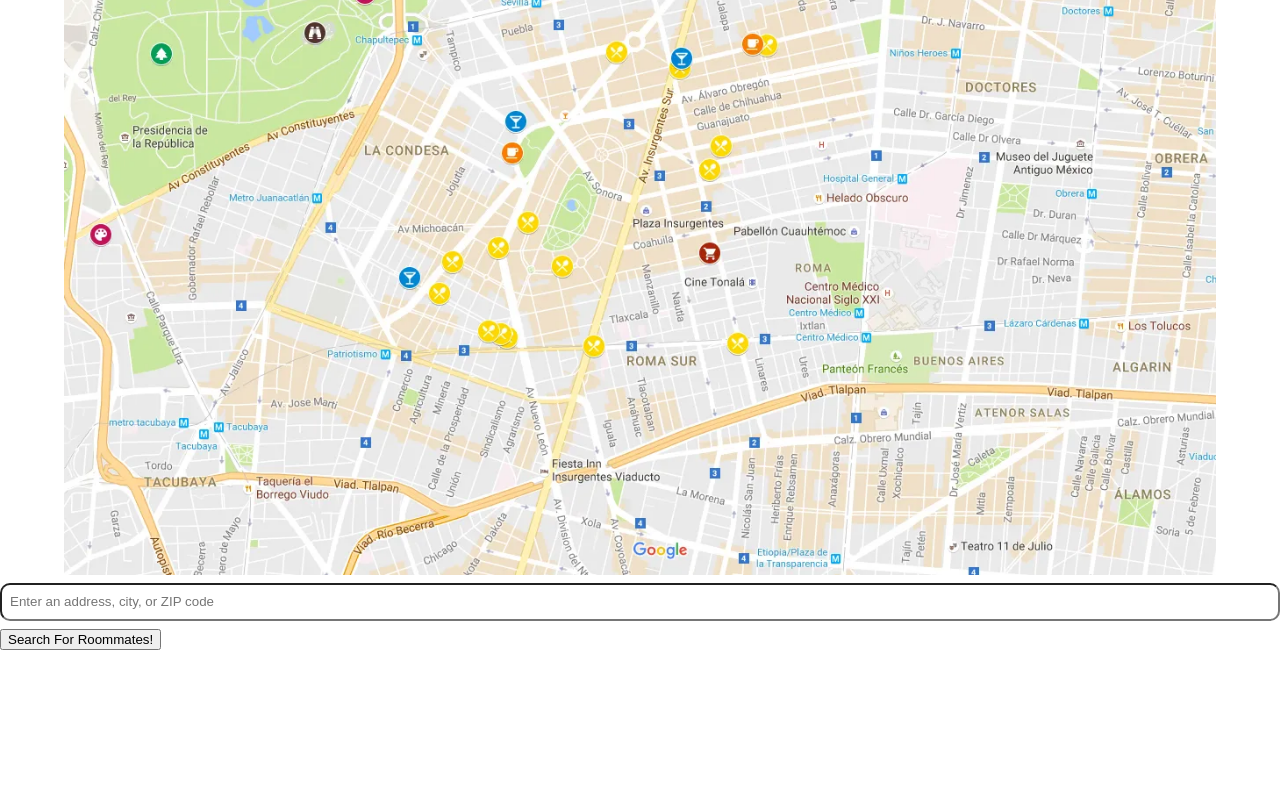
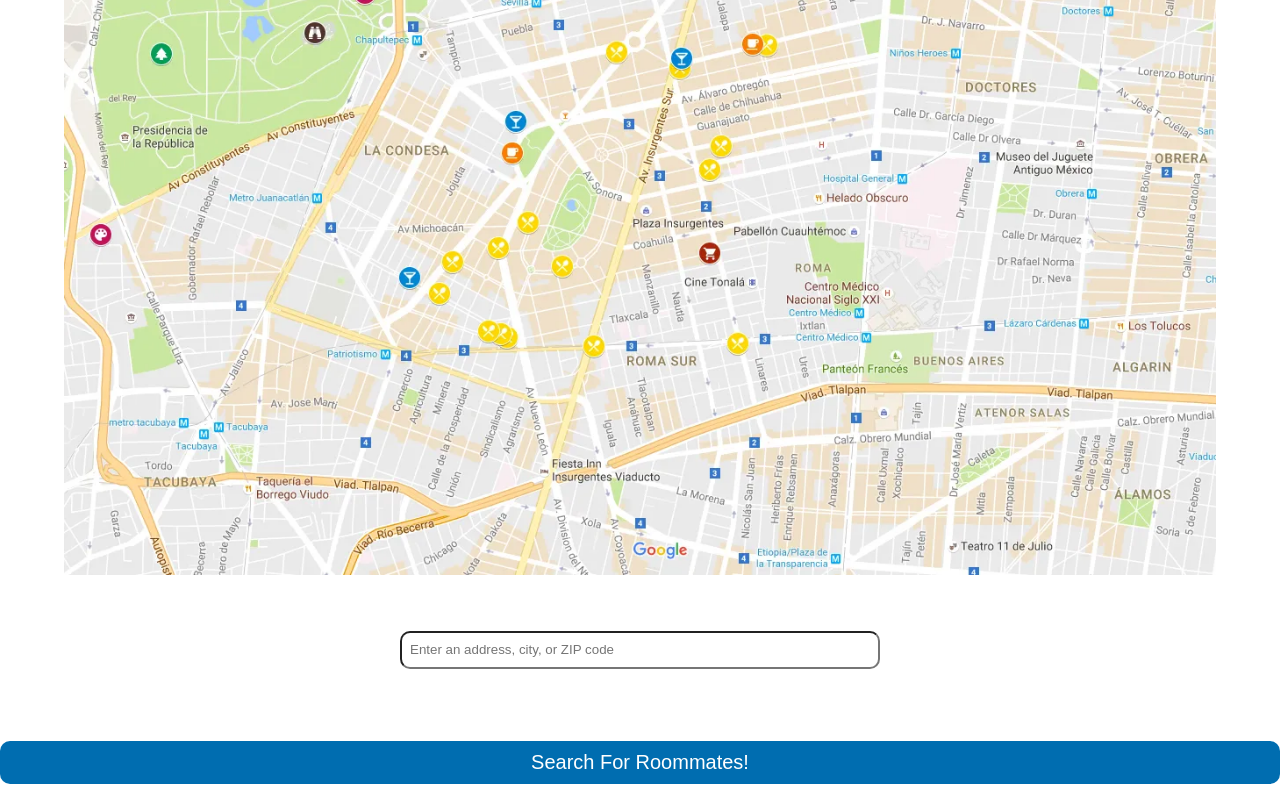
Before and after one commit to awchen85/project-3, a React (Create React App) app in the folder client/: page / in a window 1280 px wide. Shown: the part 703-1503 px from the top of the page. Before the commit the page ends 1353 px from the top, so only its background shows below. Built offline with nearby package versions, Linux system fonts and the light colour scheme.

Commit message:
Styled the from input and the search button more

```diff
--- a/client/src/index.css
+++ b/client/src/index.css
@@ -83,6 +83,13 @@ form p {
   max-height: 90%;
 }
 
+.search-form {
+  margin: 1rem auto;
+  height: 100%;
+  max-width: 30rem;
+  padding: 2rem;
+}
+
 .form-input-address {
   box-sizing: border-box;
   line-height: 1.15rem;
@@ -91,3 +98,14 @@ form p {
   padding: 0.5rem;
   border-radius: 0.625rem;
 }
+
+.search-button {
+  font-size: 1.25rem;
+  padding: 0.625rem;
+  margin: 1rem 0;
+  border: none;
+  background-color: #006db0;
+  color: #fff;
+  border-radius: 0.625rem;
+  width: 100%;
+}
--- a/client/src/pages/Home.js
+++ b/client/src/pages/Home.js
@@ -22,7 +22,7 @@ function Home() {
         <img src={GoogleMapPic} alt="" className="map" />
       </div>
       <div>
-        <form>
+        <form className="search-form">
           <input
             className="form-input-address"
             placeholder="Enter an address, city, or ZIP code"
@@ -31,7 +31,9 @@ function Home() {
             id="address"
           />
         </form>
-        <button type="submit">Search For Roommates!</button>
+        <button className="search-button" type="submit">
+          Search For Roommates!
+        </button>
       </div>
     </div>
   );
```
